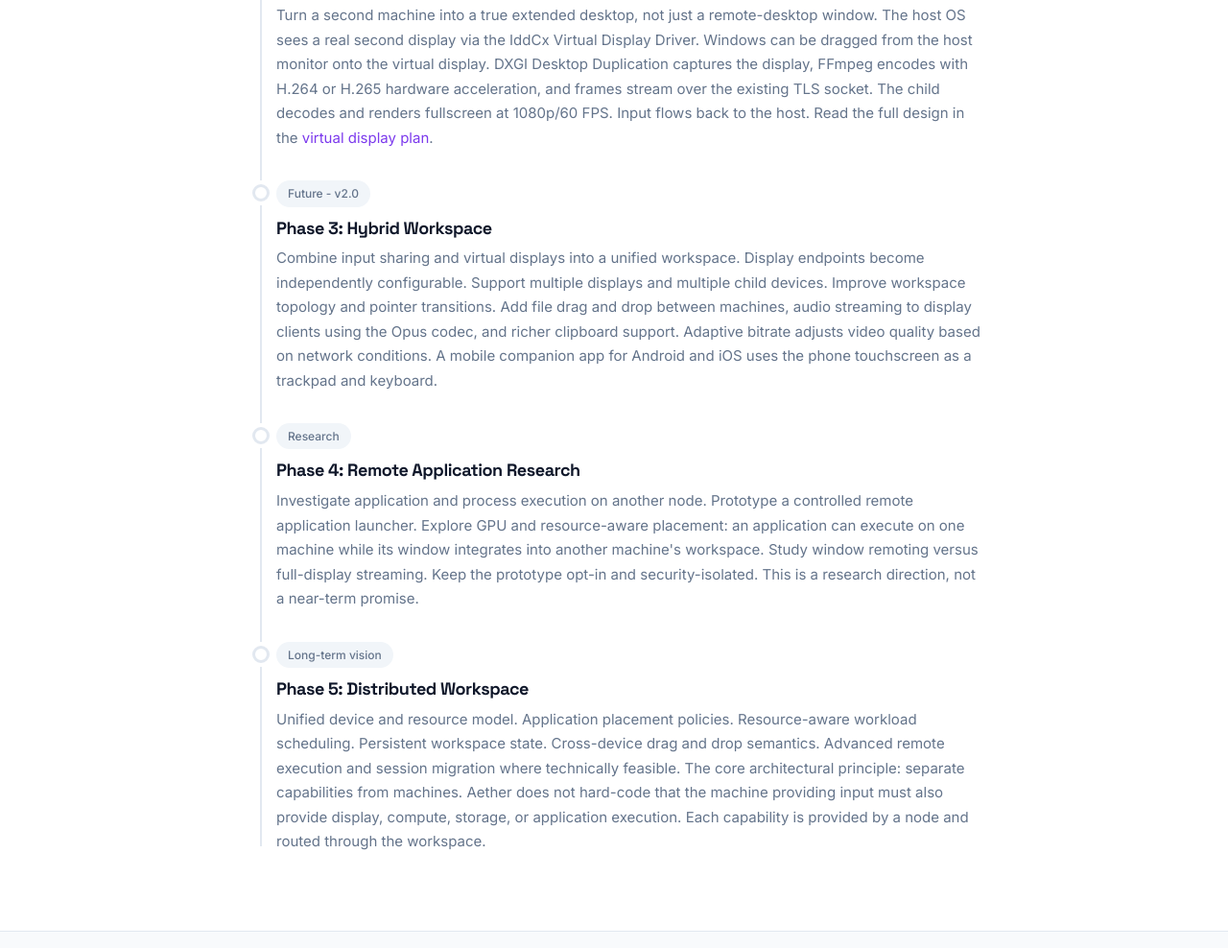
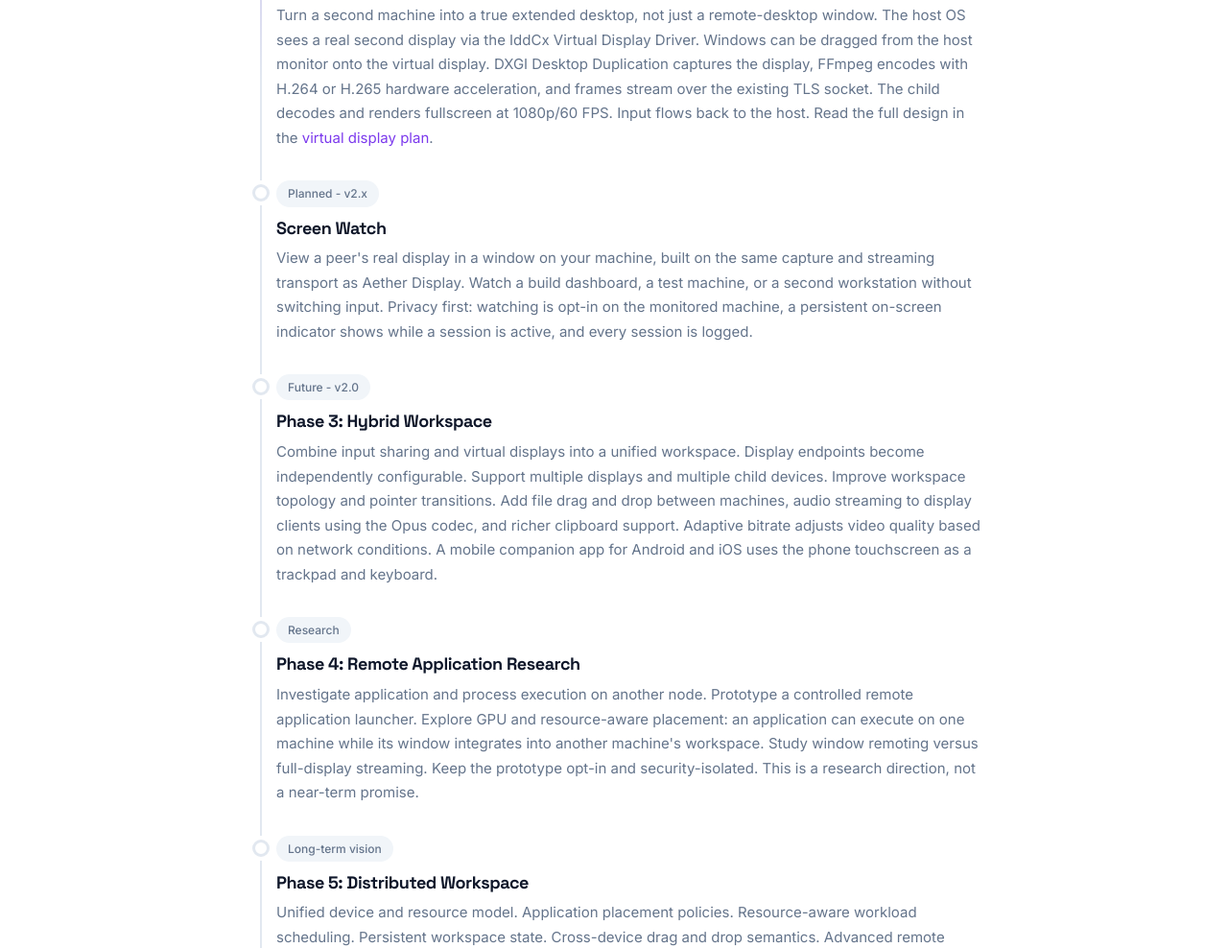
Before and after one commit to RimoraStudio/Aether, a website: page docs/about.html in a window 1280 px wide. Shown: the part 6019-7007 px from the top of the page at 96% size. Drawn offline with Linux system fonts and the light colour scheme.

Commit message:
Add Screen Watch to roadmap
Slotted after Aether Display since it rides the same capture, encode,
and streaming transport, with opt-in consent, a visible indicator, and
session logging called out as requirements.

```diff
--- a/docs/about.html
+++ b/docs/about.html
@@ -383,6 +383,12 @@
       </div>
       <div class="timeline-item">
         <div class="timeline-dot"></div>
+        <span class="timeline-status">Planned - v2.x</span>
+        <h3>Screen Watch</h3>
+        <p>View a peer's real display in a window on your machine, built on the same capture and streaming transport as Aether Display. Watch a build dashboard, a test machine, or a second workstation without switching input. Privacy first: watching is opt-in on the monitored machine, a persistent on-screen indicator shows while a session is active, and every session is logged.</p>
+      </div>
+      <div class="timeline-item">
+        <div class="timeline-dot"></div>
         <span class="timeline-status">Future - v2.0</span>
         <h3>Phase 3: Hybrid Workspace</h3>
         <p>Combine input sharing and virtual displays into a unified workspace. Display endpoints become independently configurable. Support multiple displays and multiple child devices. Improve workspace topology and pointer transitions. Add file drag and drop between machines, audio streaming to display clients using the Opus codec, and richer clipboard support. Adaptive bitrate adjusts video quality based on network conditions. A mobile companion app for Android and iOS uses the phone touchscreen as a trackpad and keyboard.</p>
```
